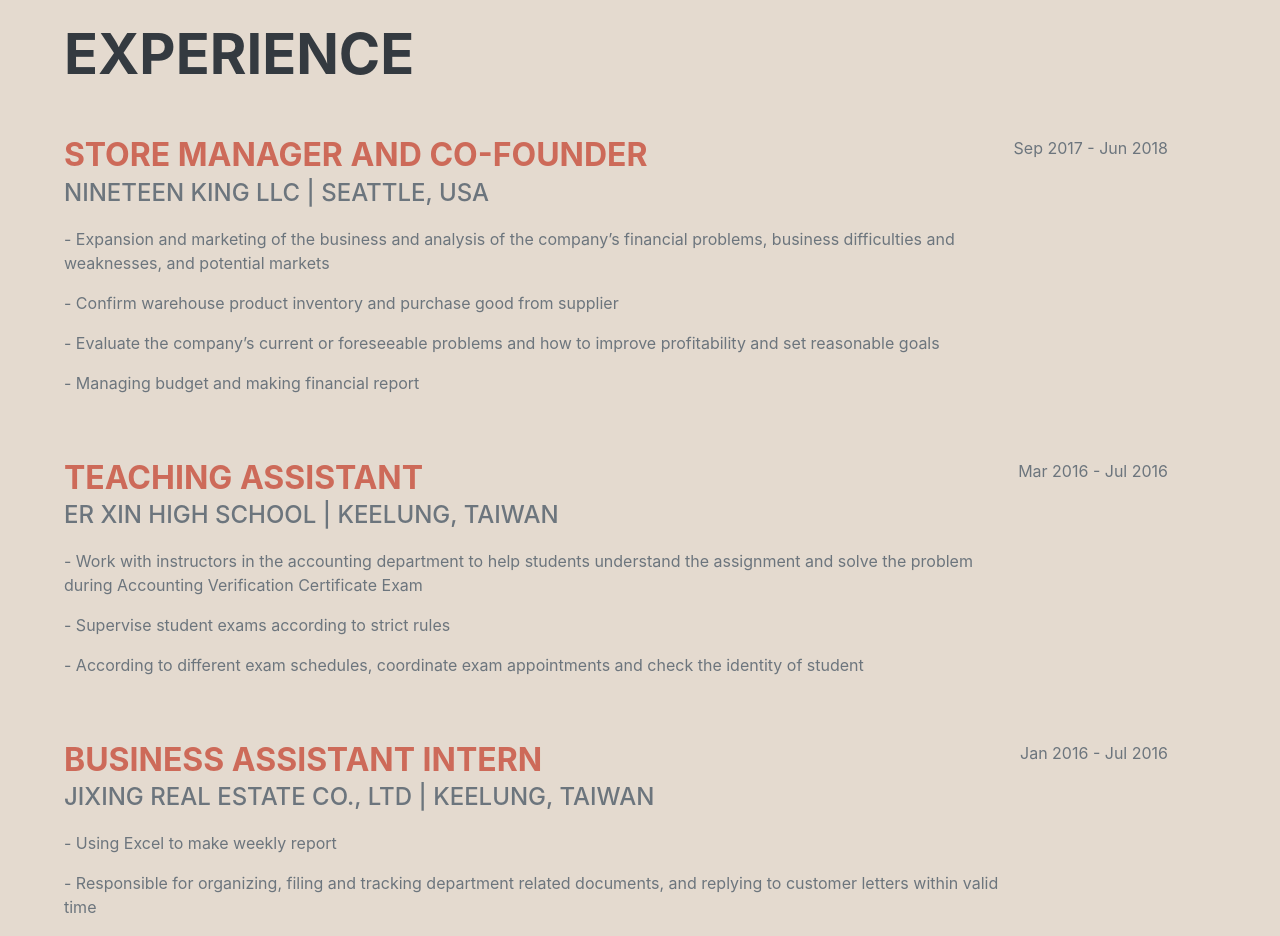
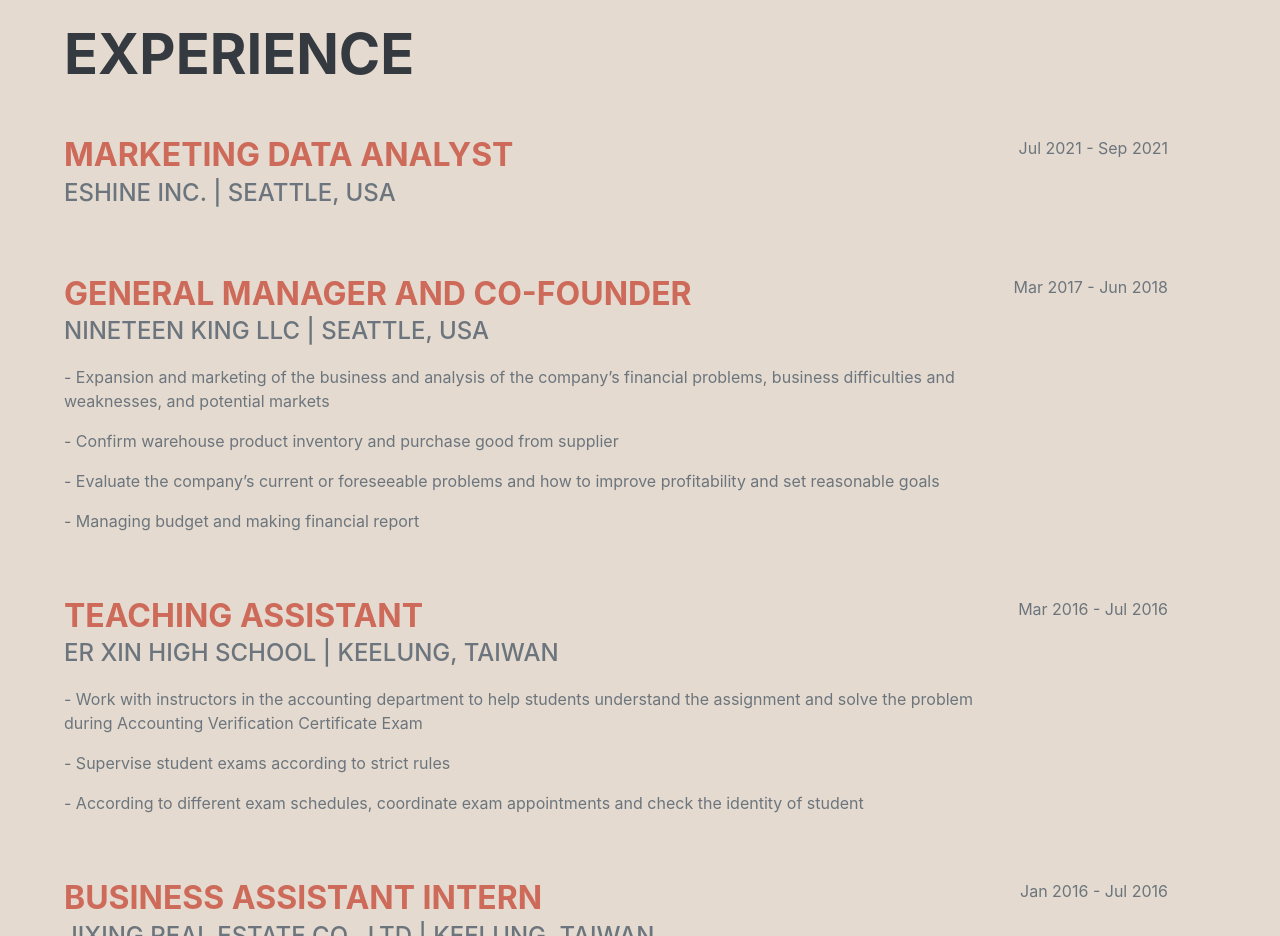
Before and after one commit to gordonuw/gordonwu, a plain HTML site: page index.html in a window 1280 px wide. Shown: the part 860-1796 px from the top of the page. Drawn offline with nearby package versions, Linux system fonts and the light colour scheme; a web font is replaced by a local one.

Commit message:
Update index.html

```diff
--- a/index.html
+++ b/index.html
@@ -85,14 +85,21 @@
                     <h2 class="mb-5">Experience</h2>
                     <div class="d-flex flex-column flex-md-row justify-content-between mb-5">
                         <div class="flex-grow-1">
-                            <h3 class="mb-0 text-primary">Store Manager and Co-Founder</h3>
+                            <h3 class="mb-0 text-primary">Marketing Data Analyst</h3>
+                            <div class="subheading mb-3">eShine Inc. | Seattle, USA</div>
+                        </div>
+                        <div class="flex-shrink-0"><span class="">Jul 2021 - Sep 2021</span></div>
+                    </div>
+                    <div class="d-flex flex-column flex-md-row justify-content-between mb-5">
+                        <div class="flex-grow-1">
+                            <h3 class="mb-0 text-primary">General Manager and Co-Founder</h3>
                             <div class="subheading mb-3">Nineteen King LLC | Seattle, USA</div>
                             <p>- Expansion and marketing of the business and analysis of the company’s financial problems, business difficulties and weaknesses, and potential markets</p>
                             <p>- Confirm warehouse product inventory and purchase good from supplier</p>
                             <p>- Evaluate the company’s current or foreseeable problems and how to improve profitability and set reasonable goals</p>
                             <p>- Managing budget and making financial report</p>
                         </div>
-                        <div class="flex-shrink-0"><span class="">Sep 2017 - Jun 2018</span></div>
+                        <div class="flex-shrink-0"><span class="">Mar 2017 - Jun 2018</span></div>
                     </div>
                     <div class="d-flex flex-column flex-md-row justify-content-between mb-5">
                         <div class="flex-grow-1">
```
